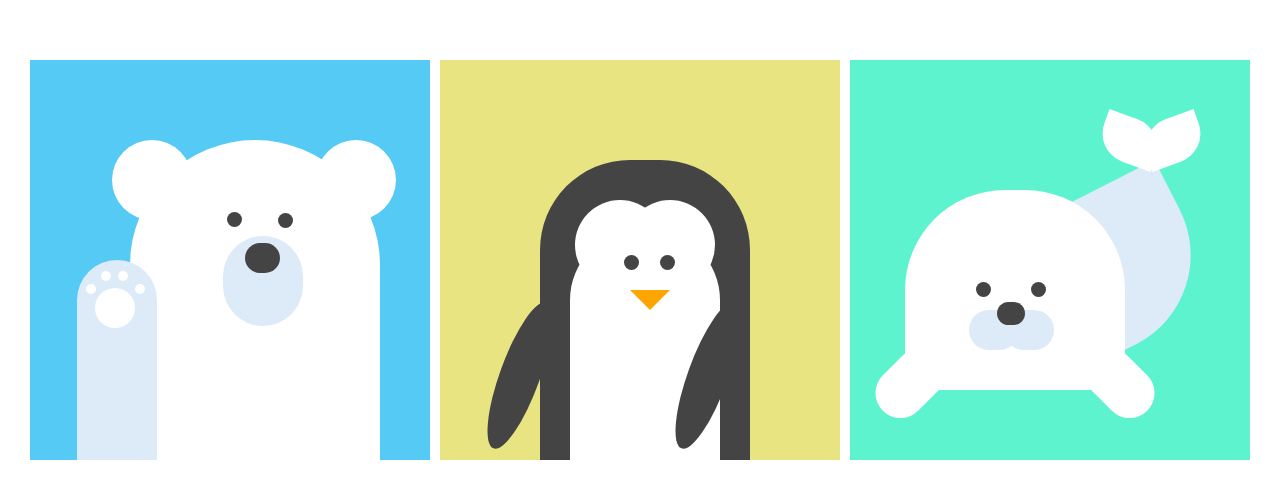
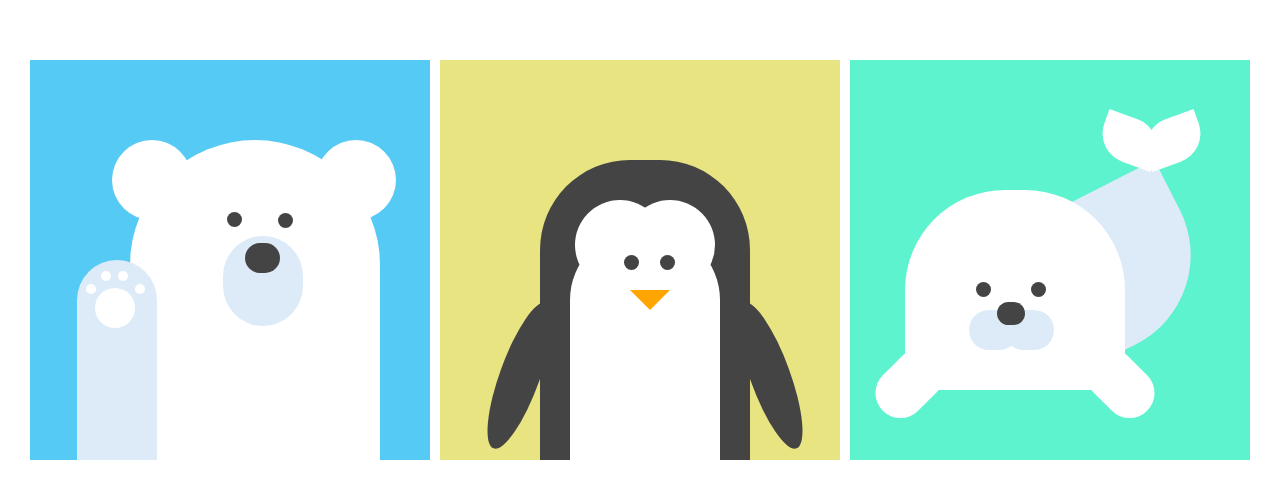
Before and after one commit to ASalej/animals, a plain HTML site: page index.html in a window 1280 px wide. Shown: the part 140-638 px from the top of the page. Drawn offline with Linux system fonts and the light colour scheme.

Commit message:
update animation for penguin

```diff
--- a/styles/penguin.css
+++ b/styles/penguin.css
@@ -54,7 +54,7 @@
     width: 15px;
     height: 15px;
     border-radius: 50%;
-    background-color: var(    --bear-eyes-color);
+    background-color: var(--bear-eyes-color);
     top: 195px;
     left: 184px;
 }
@@ -63,7 +63,7 @@
     width: 15px;
     height: 15px;
     border-radius: 50%;
-    background-color: var(    --bear-eyes-color);
+    background-color: var(--bear-eyes-color);
     top: 195px;
     left: 220px;
 }
@@ -84,11 +84,12 @@
     border-radius: 50%;
     background: #444444;
     top: 238px;
-    left: 248px;
-    transform: rotate(20deg);
+    left: 310px;
+    transform: rotate(160deg);
 }
 
 .penguin:hover .right-wing {
-    transform-origin: 43px -100px;
-    transform: rotate(-20deg);
+    transform: rotate(200deg);
+    left: 245px;
+    transition-duration: 1s;
 }
```
